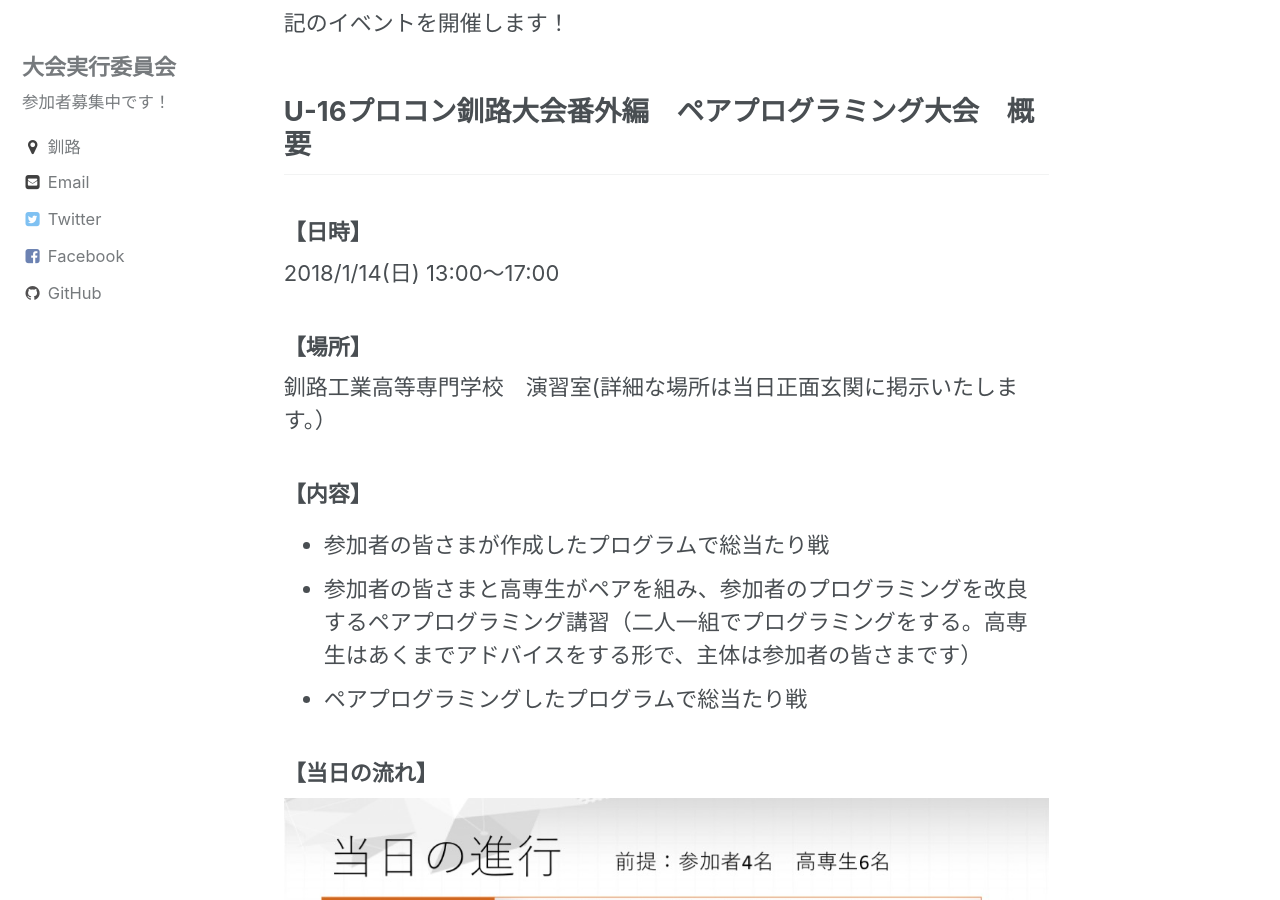
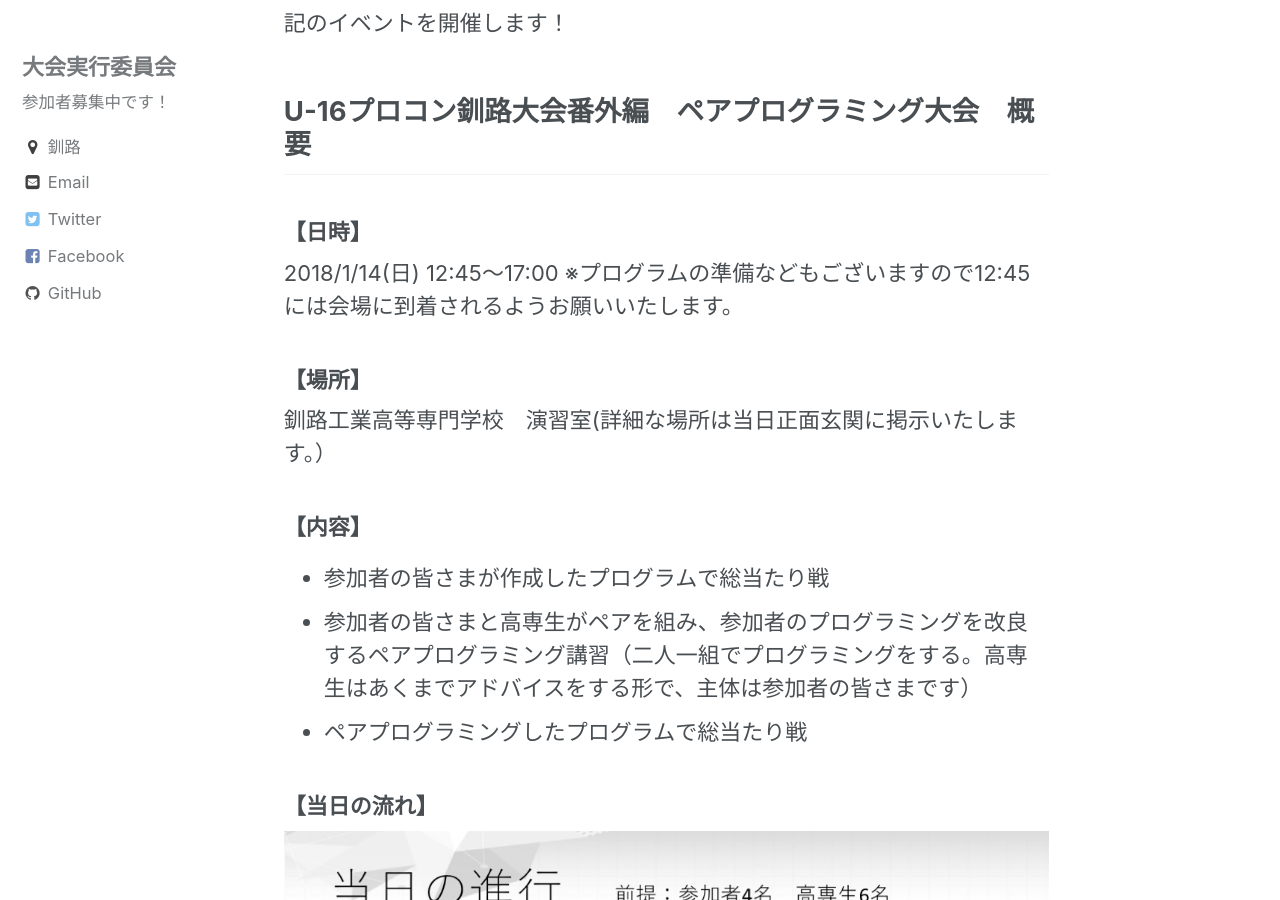
Before and after one commit to u16-kushiro-procon/u16-kushiro-procon.github.io, a Jekyll site: the page built from _posts/2018-01-07-u16pairprocon.markdown, in a window 1280 px wide and 900 px high, scrolled down 455 px. Built offline with Jekyll 4.4.1, drawn with Linux system fonts in a browser that asks for light colours.

Commit message:
Modified the page for u16pairevent

```diff
--- a/_posts/2018-01-07-u16pairprocon.markdown
+++ b/_posts/2018-01-07-u16pairprocon.markdown
@@ -9,7 +9,7 @@ U-16プロコン釧路大会2017、及び第4回U-16プロコン北海道大会
 
 ## U-16プロコン釧路大会番外編　ペアプログラミング大会　概要
 ### 【日時】
-2018/1/14(日) 13:00〜17:00
+2018/1/14(日) 12:45〜17:00 ※プログラムの準備などもございますので12:45には会場に到着されるようお願いいたします。
 
 ### 【場所】
 釧路工業高等専門学校　演習室(詳細な場所は当日正面玄関に掲示いたします。）
```
